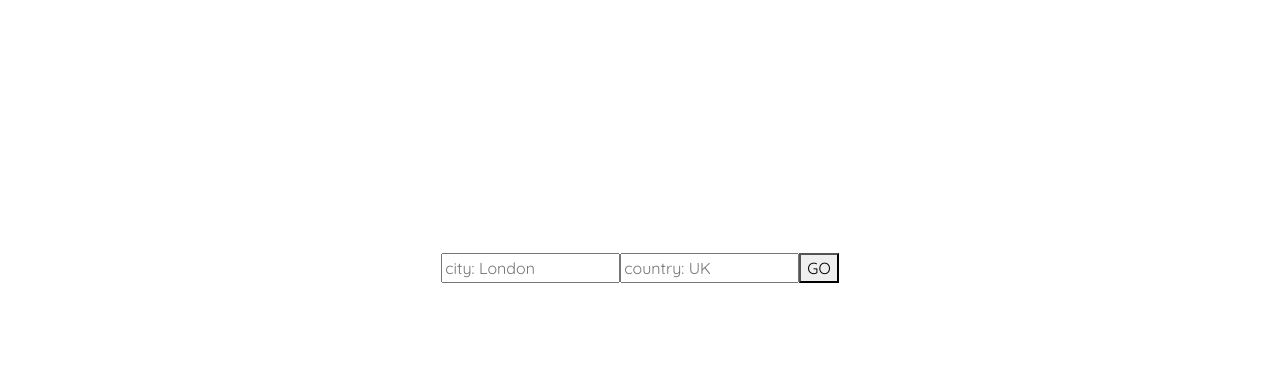
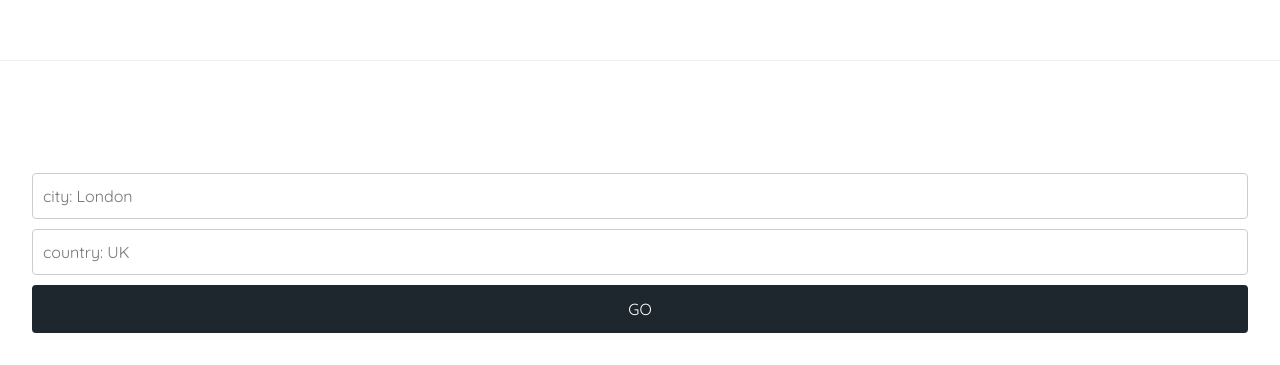
Before and after one commit to Sehbaz/weather-app, a React (Create React App) app: page / in a window 1280 px wide. Shown: the part 435-800 px from the top of the page. Built offline with nearby package versions, Linux system fonts and the light colour scheme.

Commit message:
css update

```diff
--- a/src/App.css
+++ b/src/App.css
@@ -1,5 +1,5 @@
 .app-container {
   display: flex;
   justify-content: center;
-  height: 100vh;
+  height: 95vh;
 }
--- a/src/Components/Form.css
+++ b/src/Components/Form.css
@@ -1,10 +1,43 @@
 .main-container {
-  padding: 1rem;
+  display: flex;
+  align-content: center;
+  justify-content: center;
+  max-width: 700px;
 }
 .news-container {
-  height: 80vh;
+  padding: 2rem;
+}
+.news-container h1 {
+  font-weight: bold;
+}
+.temp-container {
+  padding: 2rem;
+}
+.temp-container h2 {
+  font-weight: bold;
 }
 .form-container {
   bottom: 0;
-  padding: 1rem;
+  position: fixed;
+  padding: 2rem;
+  width: 100%;
+  background-color: white;
+  border-top: 1px solid #ecf0f1;
 }
+input[type="text"] {
+  width: 100%;
+  padding: 10px;
+  margin-bottom: 10px;
+  border: 1px solid #ccc;
+  border-radius: 4px;
+  resize: vertical;
+}
+.gobtn {
+  background-color: #1e272e;
+  color: white;
+  width: 100%;
+  padding: 12px 20px;
+  border: none;
+  border-radius: 4px;
+  cursor: pointer;
+}
--- a/src/Components/Form.js
+++ b/src/Components/Form.js
@@ -1,9 +1,18 @@
 import React, { Component } from "react";
 import "./Form.css";
 import Axios from "axios";
+
 class Form extends Component {
   // setting state to default value
-  state = { cityName: "", country: "", tech: [], temp: "", newsTitle: "" };
+  state = {
+    cityName: "",
+    country: "",
+    tech: [],
+    temp: "",
+    newsTitle: "",
+    cityapi: "",
+    countryapi: ""
+  };
 
   //handling the on click submit event
   handleSubmit = async event => {
@@ -12,13 +21,16 @@ class Form extends Component {
     const response = await Axios.get(
       `https://openweathermap.org/data/2.5/weather?q=${this.state.cityName},${this.state.country}&appid=b6907d289e10d714a6e88b30761fae22`
     );
-    this.setState({ temp: response.data.main.temp });
+    this.setState({
+      temp: response.data.main.temp,
+      countryapi: response.data.sys.country,
+      cityapi: response.data.name + ", "
+    });
     // this will fetch the latest news in the tech industry
     const news = await Axios.get(
-      `https://newsapi.org/v2/top-headlines?q=tech&apiKey=7035a2ce18004b138c9f980fe58a0f21&pageSize=5`
+      `https://newsapi.org/v2/top-headlines?q=tech&apiKey=7035a2ce18004b138c9f980fe58a0f21&pageSize=15`
     );
     this.setState({ tech: news.data.articles, newsTitle: "tech today" });
-
     // resetting to default values
     this.setState({ cityName: "", country: "" });
   };
@@ -26,20 +38,26 @@ class Form extends Component {
   render() {
     // mapping the array of top tech news
     const news = this.state.tech.map(elements => {
-      return <p>{elements.title}</p>;
+      return <li>{elements.title}</li>;
     });
-
     return (
       <div className="main-container">
         <div className="news-container">
           <h1>{this.state.newsTitle}</h1>
-          <div>{news}</div>
+          <div>
+            <ul>{news}</ul>
+          </div>
         </div>
-        <div className="temp-container">
-          <h2>{this.state.temp}</h2>
-        </div>
+
         <div className="form-container">
           {" "}
+          <div className="temp-container">
+            <h2>{this.state.temp}</h2>
+            <p>
+              {this.state.cityapi}
+              {this.state.countryapi}
+            </p>
+          </div>
           <form onSubmit={this.handleSubmit}>
             <input
               type="text"
@@ -57,7 +75,7 @@ class Form extends Component {
               onChange={event => this.setState({ country: event.target.value })}
               required
             ></input>
-            <button>GO</button>
+            <button className="gobtn">GO</button>
           </form>
         </div>
       </div>
```
Also changed, not shown: src/cloud.png (added).
